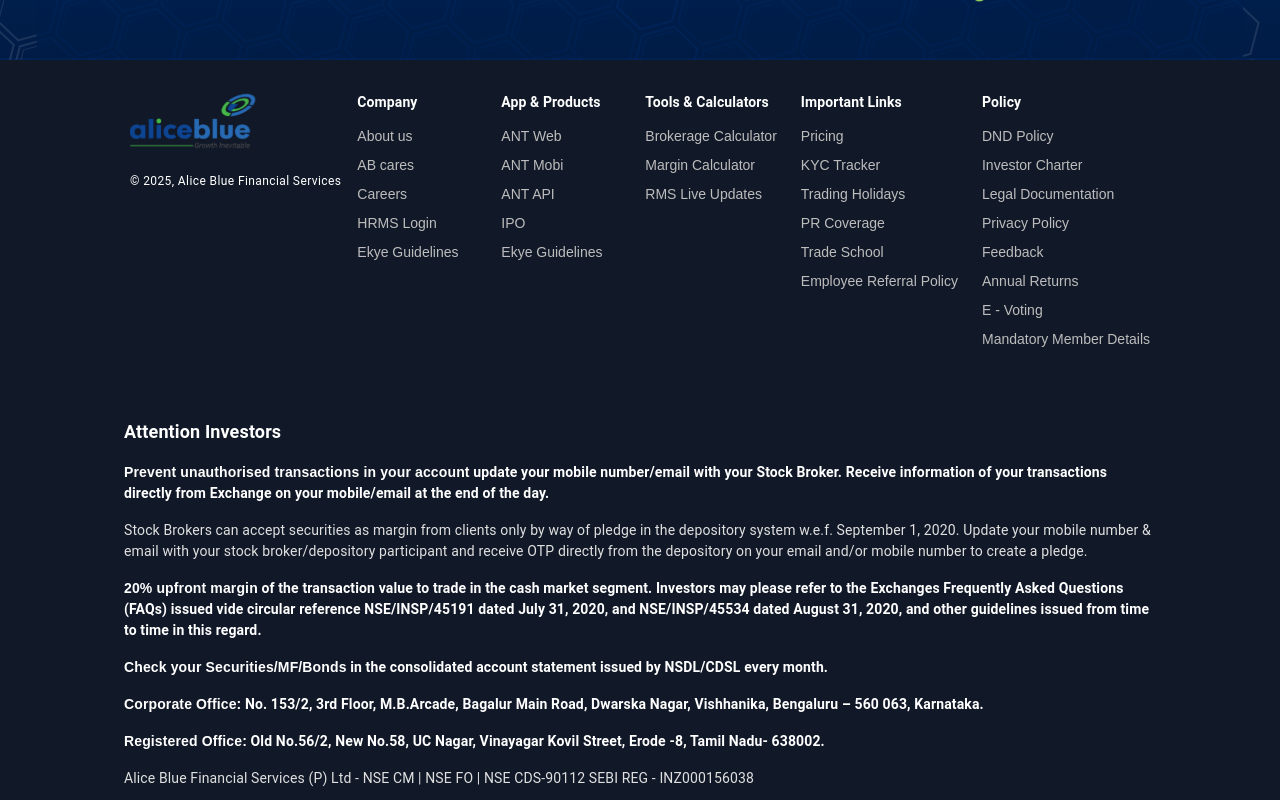
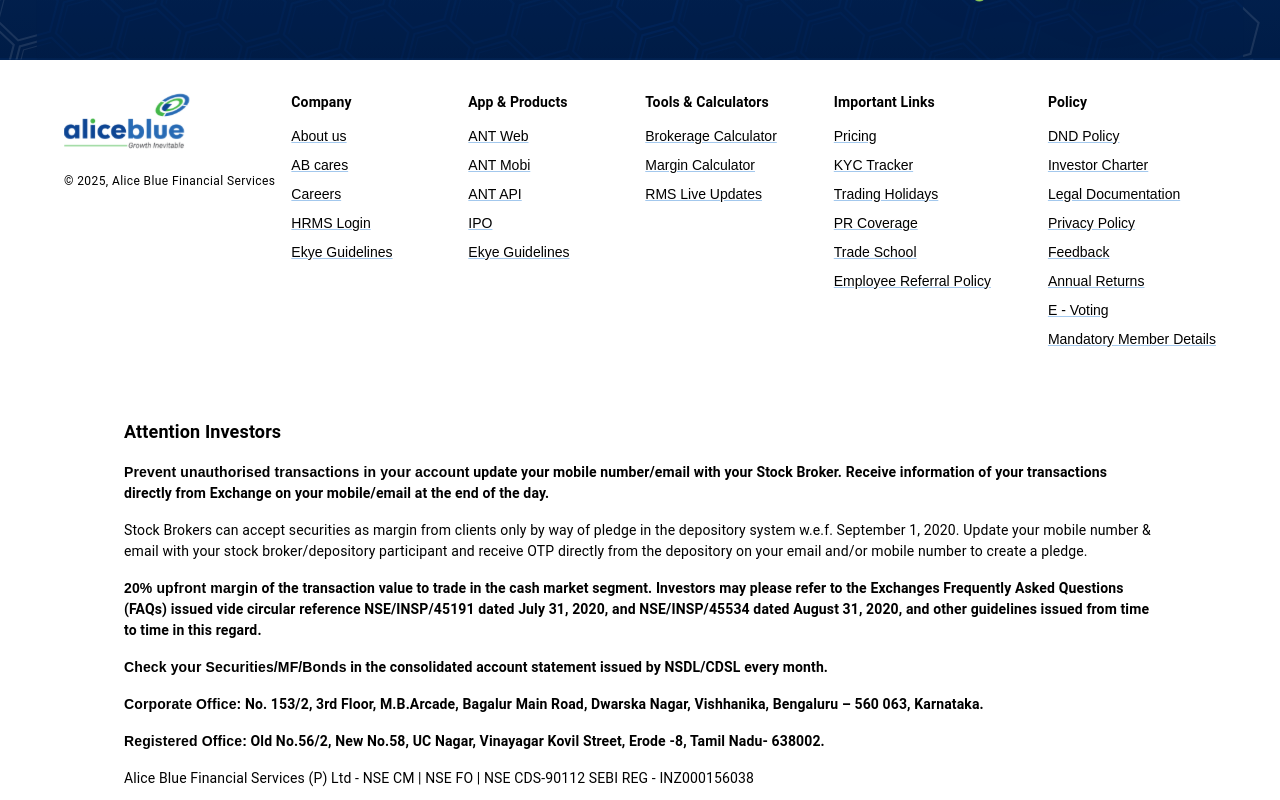
Before and after one commit to asynchronia/ab-trade-school-fe, a React (Vite) app: page / in a window 1280 px wide. Shown: the part 7800-8600 px from the top of the page. Built offline with nearby package versions, Linux system fonts and the light colour scheme.

Commit message:
Updated footer

```diff
--- a/src/components/Footer/Footer.jsx
+++ b/src/components/Footer/Footer.jsx
@@ -207,24 +207,28 @@ const Footer = () => {
       {/* Footer Links Section */}
       <Box
         sx={{
-          backgroundColor: '#111827',
-          color: theme.palette.common.white,
+          backgroundColor: 'white',
           display: 'flex',
           justifyContent: 'center',
+          px: {
+            xs: theme.spacing(2),
+            sm: theme.spacing(4),
+          },
         }}
       >
         <Box
           sx={{
             display: 'flex',
             justifyContent: 'space-between',
-            // maxWidth: '1300px',
+            maxWidth: '1200px',
+            width: '100%',
             flexWrap: 'wrap',
             gap: theme.spacing(2),
             py: theme.spacing(4),
             px: {
               xs: theme.spacing(2),
               sm: theme.spacing(4),
-              md: theme.spacing(0),
+              md: theme.spacing(3),
             },
             flexDirection: {
               xs: 'column',
@@ -247,7 +251,6 @@ const Footer = () => {
                 xs: theme.spacing(3),
                 md: 0,
               },
-              //   flex: 0.5,
             }}
           >
             <img
@@ -281,7 +284,7 @@ const Footer = () => {
                 sm: theme.spacing(1),
                 md: theme.spacing(3),
               },
-              justifyContent: { xs: 'space-between', md: 'flex-start' },
+              justifyContent: { xs: 'space-between' },
               flex: 1,
             }}
           >
@@ -308,7 +311,6 @@ const Footer = () => {
                   sx={{
                     fontWeight: theme.typography.fontWeightBold,
                     mb: { xs: theme.spacing(0.5), md: theme.spacing(1) },
-                    color: theme.palette.common.white,
                     fontSize: { xs: '0.75rem', sm: '0.8rem', md: '0.875rem' },
                   }}
                 >
@@ -331,19 +333,14 @@ const Footer = () => {
                     >
                       <Link
                         href={link.url}
-                        color="inherit"
-                        underline="hover"
                         sx={{
                           fontSize: {
                             xs: '0.7rem',
                             sm: '0.75rem',
                             md: '0.875rem',
                           },
-                          color: theme.palette.grey[400],
+                          color: 'black',
                           lineHeight: { xs: 1.3, md: 1.5 },
-                          '&:hover': {
-                            color: theme.palette.common.white,
-                          },
                         }}
                       >
                         {link.text}
@@ -360,7 +357,7 @@ const Footer = () => {
       {/* Footer Notice Section */}
       <Box
         sx={{
-          backgroundColor: 'rgba(17, 24, 39, 1)',
+          backgroundColor: 'white',
           pt: theme.spacing(4),
           px: {
             lg: theme.spacing(12.5),
@@ -370,7 +367,6 @@ const Footer = () => {
           fontFamily: theme.typography.fontFamily,
           fontSize: theme.typography.body2.fontSize,
           lineHeight: theme.typography.body2.lineHeight,
-          color: theme.palette.grey[300],
         }}
       >
         <Container maxWidth="xl" sx={{ pb: theme.spacing(4) }}>
@@ -381,7 +377,6 @@ const Footer = () => {
               fontWeight: theme.typography.fontWeightBold,
               mb: theme.spacing(2),
               fontSize: '1.125rem',
-              color: theme.palette.common.white,
             }}
           >
             Attention Investors
@@ -395,7 +390,6 @@ const Footer = () => {
                 fontSize: '0.875rem',
                 ...(content.bold && {
                   fontWeight: theme.typography.fontWeightBold,
-                  color: theme.palette.common.white,
                 }),
                 ...(content.italic && { fontStyle: 'italic' }),
               }}
```
